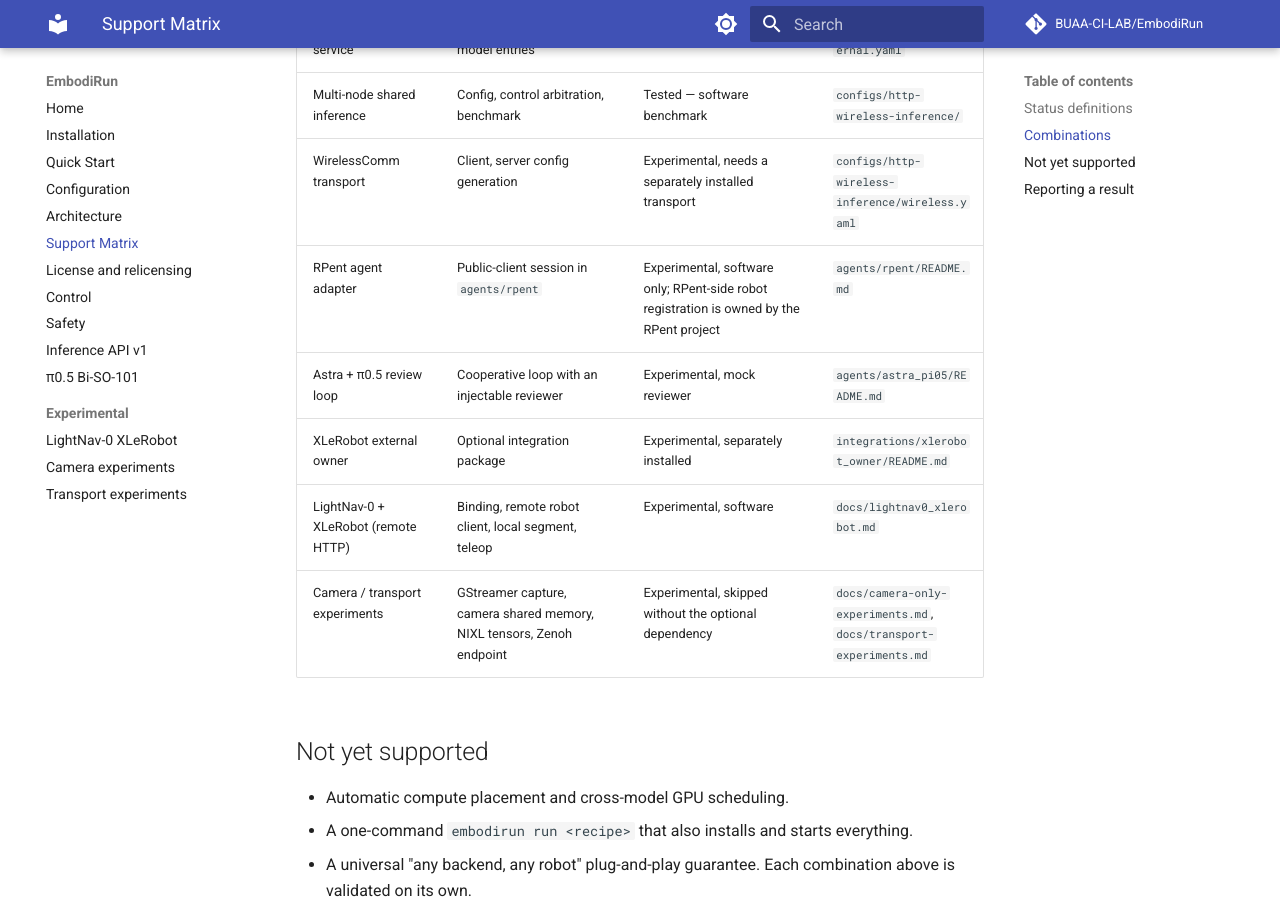
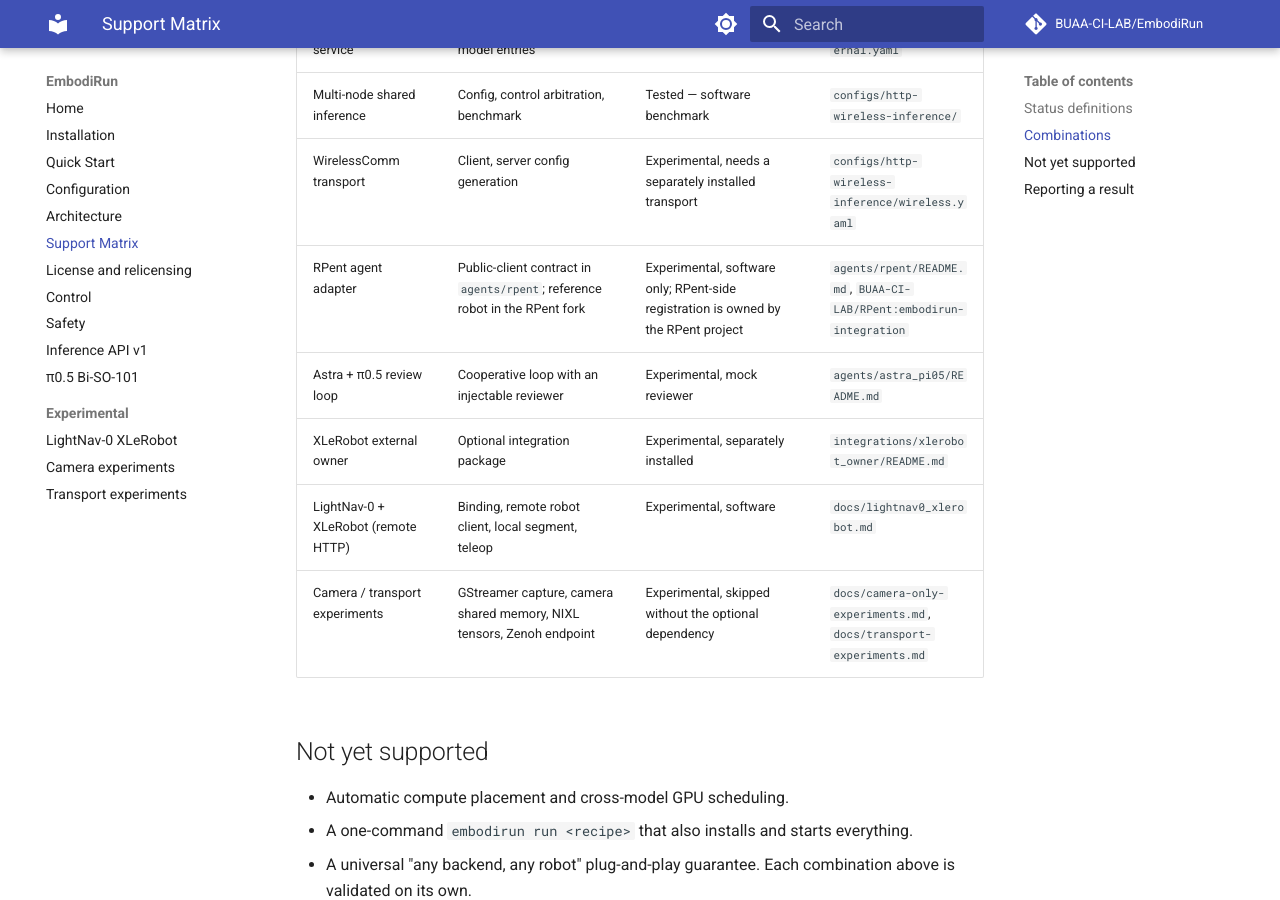
Before and after one commit to zmcChar/EmbodiRun, an MkDocs documentation site: the page built from docs/support-matrix.md, in a window 1280 px wide and 900 px high, scrolled down 1702 px. Built offline with MkDocs 1.6.1 and Material for MkDocs 9.7.7, drawn with Linux system fonts in a browser that asks for light colours; comment, search, counter and statistics services are not loaded.

Commit message:
docs: point the RPent integration at the fork adapter
Record that robots/embodirun lives in BUAA-CI-LAB/RPent:embodirun-integration
and that describe() now reports the binding action surface.

```diff
--- a/docs/support-matrix.md
+++ b/docs/support-matrix.md
@@ -36,7 +36,7 @@ to "Tested — real robot".
 | External inference service | `lifecycle: external` model entries | Tested — software | `configs/examples/external.yaml` |
 | Multi-node shared inference | Config, control arbitration, benchmark | Tested — software benchmark | `configs/http-wireless-inference/` |
 | WirelessComm transport | Client, server config generation | Experimental, needs a separately installed transport | `configs/http-wireless-inference/wireless.yaml` |
-| RPent agent adapter | Public-client session in `agents/rpent` | Experimental, software only; RPent-side robot registration is owned by the RPent project | `agents/rpent/README.md` |
+| RPent agent adapter | Public-client contract in `agents/rpent`; reference robot in the RPent fork | Experimental, software only; RPent-side registration is owned by the RPent project | `agents/rpent/README.md`, `BUAA-CI-LAB/RPent:embodirun-integration` |
 | Astra + π0.5 review loop | Cooperative loop with an injectable reviewer | Experimental, mock reviewer | `agents/astra_pi05/README.md` |
 | XLeRobot external owner | Optional integration package | Experimental, separately installed | `integrations/xlerobot_owner/README.md` |
 | LightNav-0 + XLeRobot (remote HTTP) | Binding, remote robot client, local segment, teleop | Experimental, software | `docs/lightnav0_xlerobot.md` |
```
Also changed, not shown: README.md (+1 -1 lines), README.zh-CN.md (+1 -1 lines), agents/CLIENT.md (+3 -1 lines), agents/rpent/README.md (+9 -0 lines).
